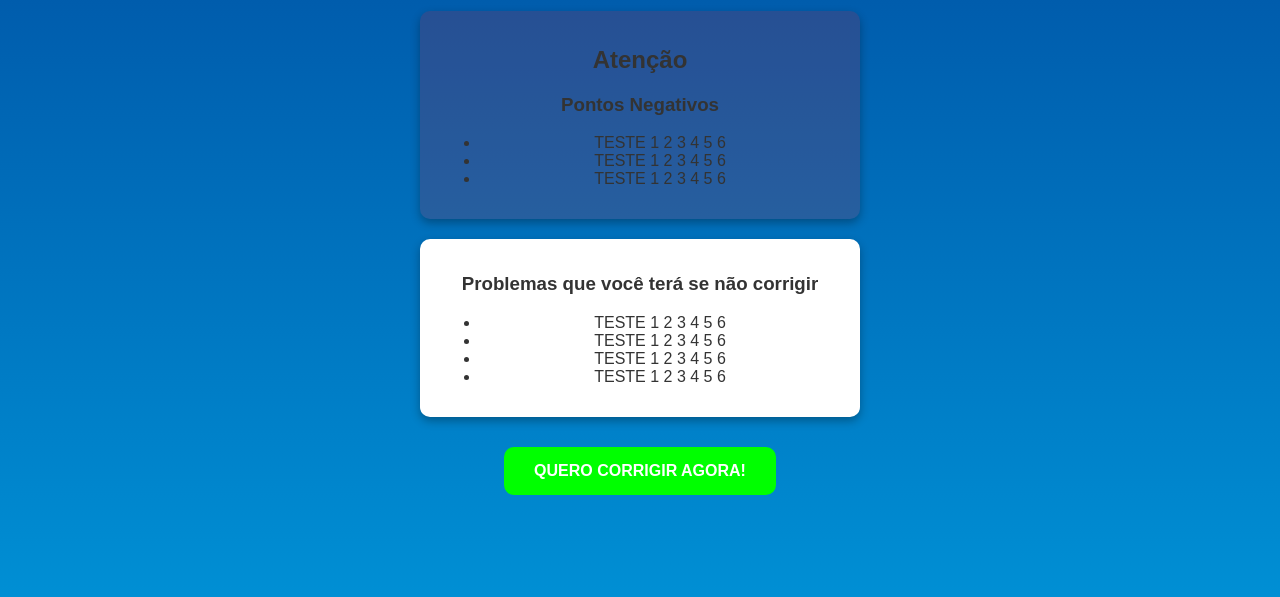
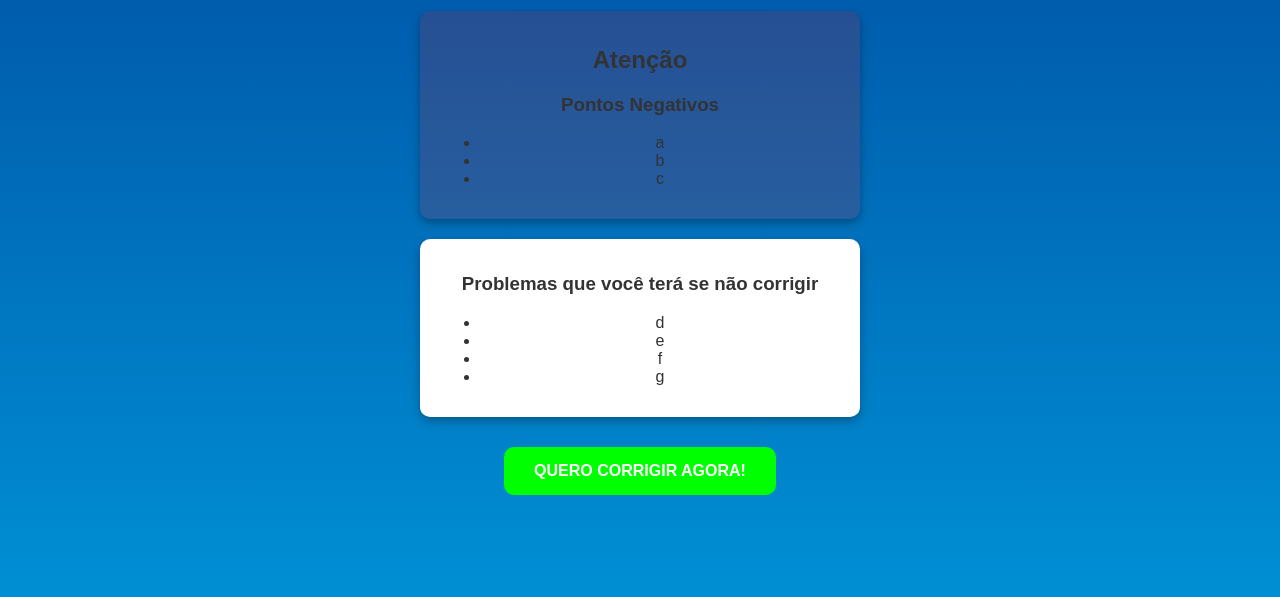
Before and after one commit to juniorpb2024/Celular-Anti-Roubo, a plain HTML site: page index.html in a window 1280 px wide. Shown: the part 99-696 px from the top of the page. Drawn offline with Linux system fonts and the light colour scheme.

Commit message:
Update index.html

```diff
--- a/index.html
+++ b/index.html
@@ -13,10 +13,9 @@
       <!-- Espaço para imagem -->
       <img src="https://github.com/user-attachments/assets/3269b8c7-19a2-4c57-b17f-e237b22ad7d4" alt="Banner de Segurança" class="responsive-banner">
     </div>
-    <div class="loader">
+    <div class="loader hidden">
       <h2>Verificação em Andamento...</h2>
       <div class="circle-loader">
-        <div class="circle-bg"></div>
         <div class="circle-progress"></div>
       </div>
       <p id="progress-text">0%</p>
@@ -40,18 +39,18 @@
       <h2>Atenção</h2>
       <h3>Pontos Negativos</h3>
       <ul>
-        <li>TESTE 1 2 3 4 5 6</li>
-        <li>TESTE 1 2 3 4 5 6</li>
-        <li>TESTE 1 2 3 4 5 6</li>
+        <li>a</li>
+        <li>b</li>
+        <li>c</li>
       </ul>
     </div>
     <div class="future-problems modern-box">
       <h3>Problemas que você terá se não corrigir</h3>
       <ul>
-        <li>TESTE 1 2 3 4 5 6</li>
-        <li>TESTE 1 2 3 4 5 6</li>
-        <li>TESTE 1 2 3 4 5 6</li>
-        <li>TESTE 1 2 3 4 5 6</li>
+        <li>d</li>
+        <li>e</li>
+        <li>f</li>
+        <li>g</li>
       </ul>
     </div>
     <button id="fix-now">QUERO CORRIGIR AGORA!</button>
```
